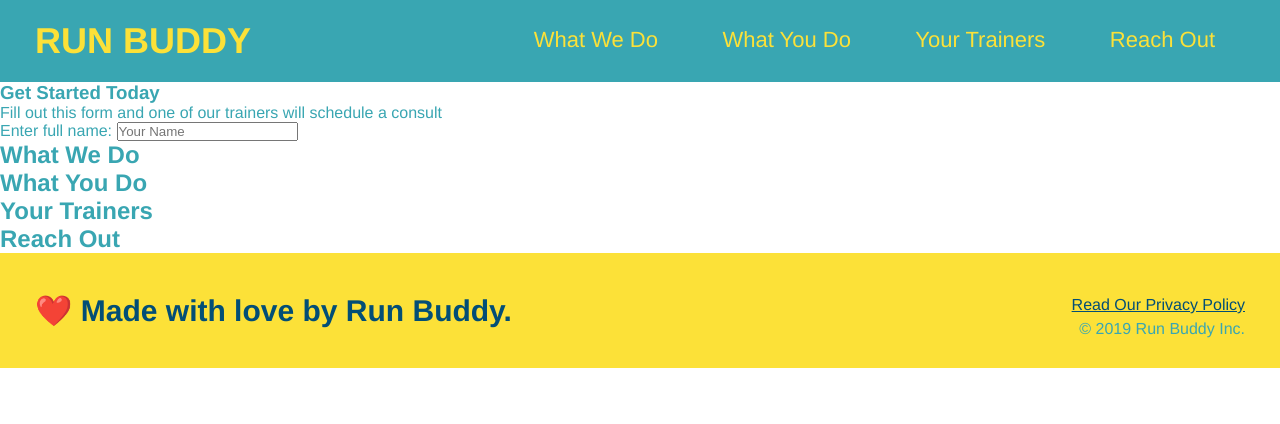
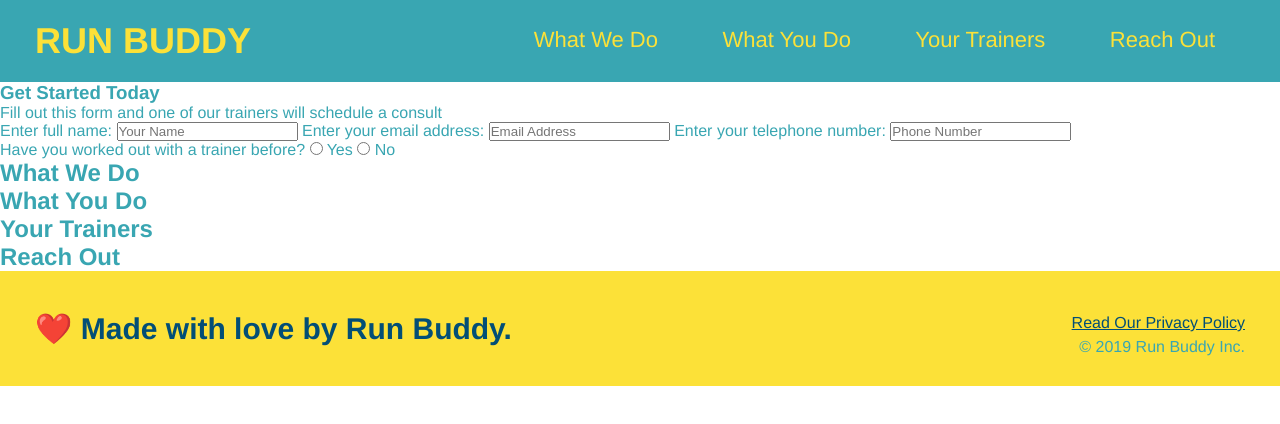
Before and after one commit to Tyl3r-s/run-buddy, a plain HTML site: page index.html in a window 1280 px wide. Drawn offline with Linux system fonts and the light colour scheme.

Commit message:
adding more text field and check box

```diff
--- a/index.html
+++ b/index.html
@@ -46,6 +46,17 @@
     <form>
       <label for="name">Enter full name:</label>
       <input type="text" Placeholder="Your Name" name="name" id="name" />
+      <label type="email">Enter your email address:</label>
+      <input type="text" placeholder="Email Address" name="email" id="email" />
+      <label for=""phone">Enter your telephone number:</label>
+      <input type="text" placeholder="Phone Number" name="phone" id="phone" />
+      <p>
+        Have you worked out with a trainer before?
+        <input type="radio" name="trainer-confirm" id="trainer-yes" />
+        <label for="trainer-yes">Yes</label>
+        <input type="radio" name="trainer-confrim" id="trainer-no" />
+        <label for="trainer-no">No</label>
+      </p>
     </form>
     </div>
   </section>
```
